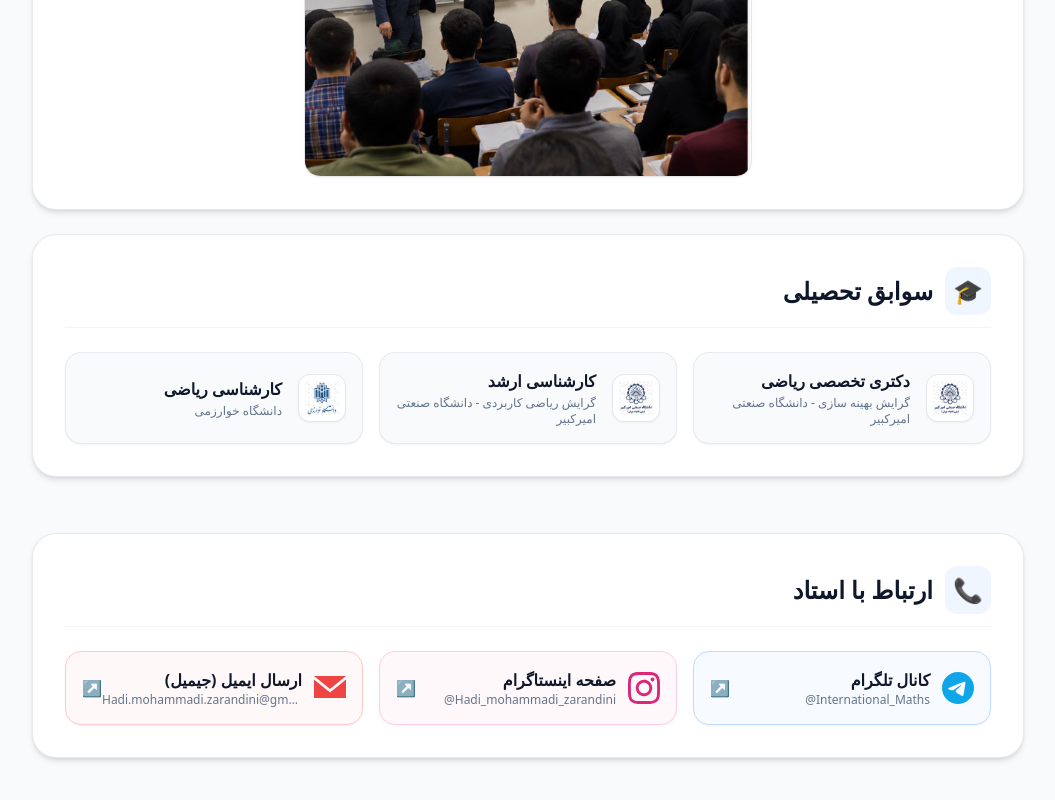
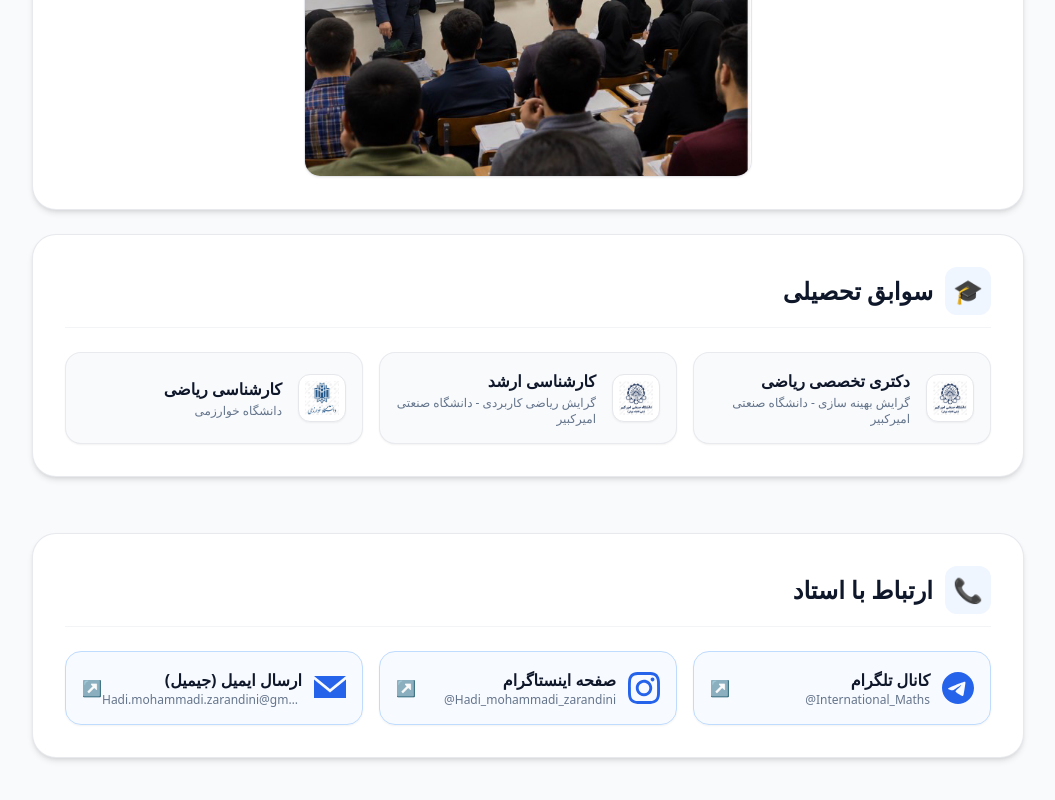
Before and after one commit to Hmohammadiz633/International-Mathematics-Site, a Next.js app: page / in a window 1280 px wide. Shown: the part 1086-1886 px from the top of the page, without its empty margins (112-1167 px from the left). Built offline with nearby package versions, Linux system fonts and the light colour scheme.

Commit message:
Update page.js

```diff
--- a/app/page.js
+++ b/app/page.js
@@ -36,7 +36,7 @@ const SCHEMA_DATA = {
   ],
 };
 
-// کامپوننت داخلی ContactButtons فقط با تلگرام، اینستاگرام و جیمیل اختصاصی
+// کامپوننت داخلی ContactButtons فقط با تلگرام، اینستاگرام و جیمیل اختصاصی (استفاده از تم آبی یکدست)
 function IntegratedContactButtons({ lang }) {
   const isFa = lang === 'fa';
 
@@ -57,7 +57,7 @@ function IntegratedContactButtons({ lang }) {
             className="flex items-center justify-between p-4 bg-blue-50/50 hover:bg-blue-100/60 border border-blue-200 rounded-2xl transition group shadow-sm"
           >
             <div className="flex items-center gap-3">
-              <svg className="w-8 h-8 text-sky-500 fill-current shrink-0" viewBox="0 0 24 24">
+              <svg className="w-8 h-8 text-blue-600 fill-current shrink-0" viewBox="0 0 24 24">
                 <path d="M12 0C5.373 0 0 5.373 0 12s5.373 12 12 12 12-5.373 12-12S18.627 0 12 0zm5.562 8.161c-.18 1.897-.962 6.502-1.359 8.627-.168.9-.5 1.201-.82 1.23-.697.064-1.228-.461-1.901-.903-1.056-.693-1.653-1.124-2.678-1.8-1.185-.781-.417-1.21.258-1.911.177-.184 3.247-2.977 3.307-3.23.007-.032.014-.15-.056-.212s-.174-.041-.249-.024c-.106.024-1.793 1.14-5.061 3.345-.48.33-.913.49-1.302.48-.428-.008-1.252-.241-1.865-.44-.752-.245-1.349-.374-1.297-.789.027-.216.325-.437.893-.663 3.498-1.524 5.83-2.529 6.998-3.014 3.332-1.386 4.025-1.627 4.476-1.635.099-.002.321.023.465.14.12.098.153.228.166.331.012.095.029.311.011.479z"/>
               </svg>
               <div>
@@ -75,10 +75,10 @@ function IntegratedContactButtons({ lang }) {
             href="https://instagram.com/Hadi_mohammadi_zarandini"
             target="_blank"
             rel="noopener noreferrer"
-            className="flex items-center justify-between p-4 bg-pink-50/50 hover:bg-pink-100/60 border border-pink-200 rounded-2xl transition group shadow-sm"
+            className="flex items-center justify-between p-4 bg-blue-50/50 hover:bg-blue-100/60 border border-blue-200 rounded-2xl transition group shadow-sm"
           >
             <div className="flex items-center gap-3">
-              <svg className="w-8 h-8 text-pink-600 fill-current shrink-0" viewBox="0 0 24 24">
+              <svg className="w-8 h-8 text-blue-600 fill-current shrink-0" viewBox="0 0 24 24">
                 <path d="M12 2.163c3.204 0 3.584.012 4.85.07 3.252.148 4.771 1.691 4.919 4.919.058 1.265.069 1.645.069 4.849 0 3.205-.012 3.584-.069 4.849-.149 3.225-1.664 4.771-4.919 4.919-1.266.058-1.644.07-4.85.07-3.204 0-3.584-.012-4.849-.07-3.26-.149-4.771-1.699-4.919-4.92-.058-1.265-.07-1.644-.07-4.849 0-3.204.013-3.583.07-4.849.149-3.227 1.664-4.771 4.919-4.919 1.266-.057 1.645-.069 4.849-.069zm0-2.163c-3.259 0-3.667.014-4.947.072-4.358.2-6.78 2.618-6.98 6.98-.059 1.281-.073 1.689-.073 4.948 0 3.259.014 3.668.072 4.948.2 4.358 2.618 6.78 6.98 6.98 1.281.058 1.689.072 4.948.072 3.259 0 3.668-.014 4.948-.072 4.354-.2 6.782-2.618 6.979-6.98.059-1.28.073-1.689.073-4.948 0-3.259-.014-3.667-.072-4.947-.196-4.354-2.617-6.78-6.979-6.98-1.281-.059-1.69-.073-4.949-.073zm0 5.838c-3.403 0-6.162 2.759-6.162 6.162s2.759 6.163 6.162 6.163 6.162-2.759 6.162-6.163c0-3.403-2.759-6.162-6.162-6.162zm0 10.162c-2.209 0-4-1.79-4-4 0-2.209 1.791-4 4-4s4 1.791 4 4c0 2.21-1.791 4-4 4zm6.406-11.845c-.796 0-1.441.645-1.441 1.44s.645 1.44 1.441 1.44c.795 0 1.439-.645 1.439-1.44s-.644-1.44-1.439-1.44z"/>
               </svg>
               <div>
@@ -88,16 +88,16 @@ function IntegratedContactButtons({ lang }) {
                 <div className="text-xs text-slate-500" dir="ltr">@Hadi_mohammadi_zarandini</div>
               </div>
             </div>
-            <span className="text-pink-600 font-bold group-hover:translate-x-1 transition-transform">↗</span>
+            <span className="text-blue-600 font-bold group-hover:translate-x-1 transition-transform">↗</span>
           </a>
 
           {/* جیمیل */}
           <a
             href="mailto:Hadi.mohammadi.zarandini@gmail.com"
-            className="flex items-center justify-between p-4 bg-red-50/50 hover:bg-red-100/60 border border-red-200 rounded-2xl transition group shadow-sm"
+            className="flex items-center justify-between p-4 bg-blue-50/50 hover:bg-blue-100/60 border border-blue-200 rounded-2xl transition group shadow-sm"
           >
             <div className="flex items-center gap-3 overflow-hidden">
-              <svg className="w-8 h-8 text-red-500 fill-current shrink-0" viewBox="0 0 24 24">
+              <svg className="w-8 h-8 text-blue-600 fill-current shrink-0" viewBox="0 0 24 24">
                 <path d="M12 12.713l-11.985-9.713h23.97l-11.985 9.713zm0 2.574l-12-9.713v13.856h24v-13.856l-12 9.713z"/>
               </svg>
               <div className="truncate">
@@ -107,7 +107,7 @@ function IntegratedContactButtons({ lang }) {
                 <div className="text-xs text-slate-500 truncate" dir="ltr">Hadi.mohammadi.zarandini@gmail.com</div>
               </div>
             </div>
-            <span className="text-red-600 font-bold group-hover:translate-x-1 transition-transform shrink-0">↗</span>
+            <span className="text-blue-600 font-bold group-hover:translate-x-1 transition-transform shrink-0">↗</span>
           </a>
         </div>
       </div>
@@ -231,16 +231,16 @@ export default function Home() {
               </button>
             </div>
 
-            {/* منوی کشویی بازخورد کلاس‌ها */}
+            {/* منوی کشویی بازخورد کلاس‌ها (استفاده از تم آبی هماهنگ) */}
             {isFeedbackOpen && (
-              <div className="w-full flex items-center justify-center gap-2 flex-wrap bg-gray-50 p-3 rounded-2xl border border-gray-200 my-1 shadow-inner">
+              <div className="w-full flex items-center justify-center gap-2 flex-wrap bg-blue-50/60 p-3 rounded-2xl border border-blue-200 my-1 shadow-inner">
                 {FEEDBACKS.map((item, idx) => (
                   <a
                     key={idx}
                     href={item.link}
                     target="_blank"
                     rel="noopener noreferrer"
-                    className="px-3 py-1.5 bg-white hover:bg-gray-100 text-xs font-semibold text-black rounded-lg border border-gray-200 shadow-sm transition-all flex items-center gap-1.5"
+                    className="px-3 py-1.5 bg-white hover:bg-blue-50 text-xs font-semibold text-blue-900 rounded-lg border border-blue-200 shadow-sm transition-all flex items-center gap-1.5"
                   >
                     <span>⭐</span>
                     <span>{isFa ? item.fa : item.en}</span>
```
